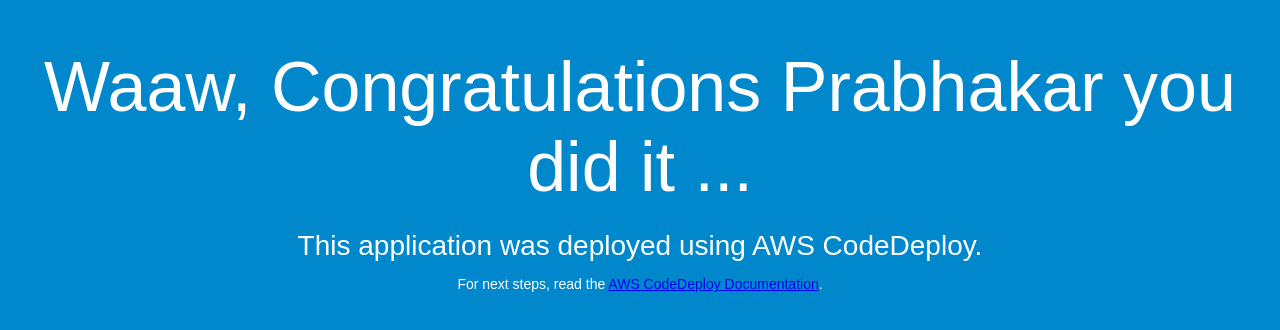
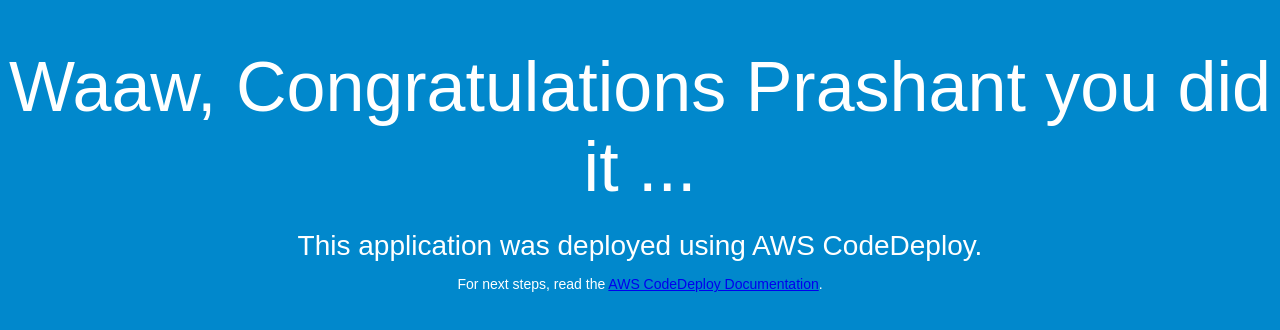
Before and after one commit to PrashantRawt/aws-codepipeline, a plain HTML site: page index.html in a window 1280 px wide. Drawn offline with Linux system fonts and the light colour scheme.

Commit message:
Update index.html

```diff
--- a/index.html
+++ b/index.html
@@ -26,7 +26,7 @@
 </head>
 <body>
   <div align="center">
-    <h1>Waaw, Congratulations Prabhakar you did it ...</h1>
+    <h1>Waaw, Congratulations Prashant you did it ...</h1>
     <h2>This application was deployed using AWS CodeDeploy.</h2>
     <p>For next steps, read the <a href="http://aws.amazon.com/documentation/codedeploy">AWS CodeDeploy Documentation</a>.</p>
   </div>
```
